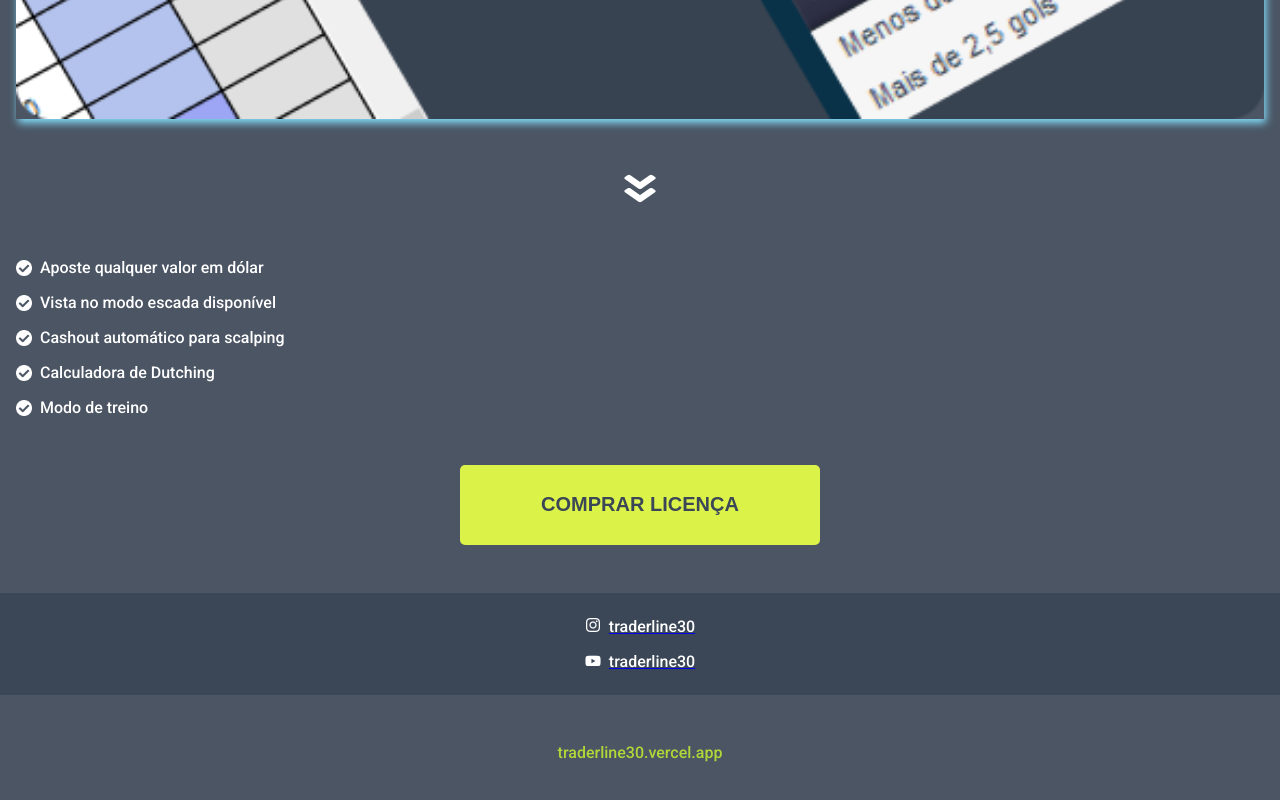
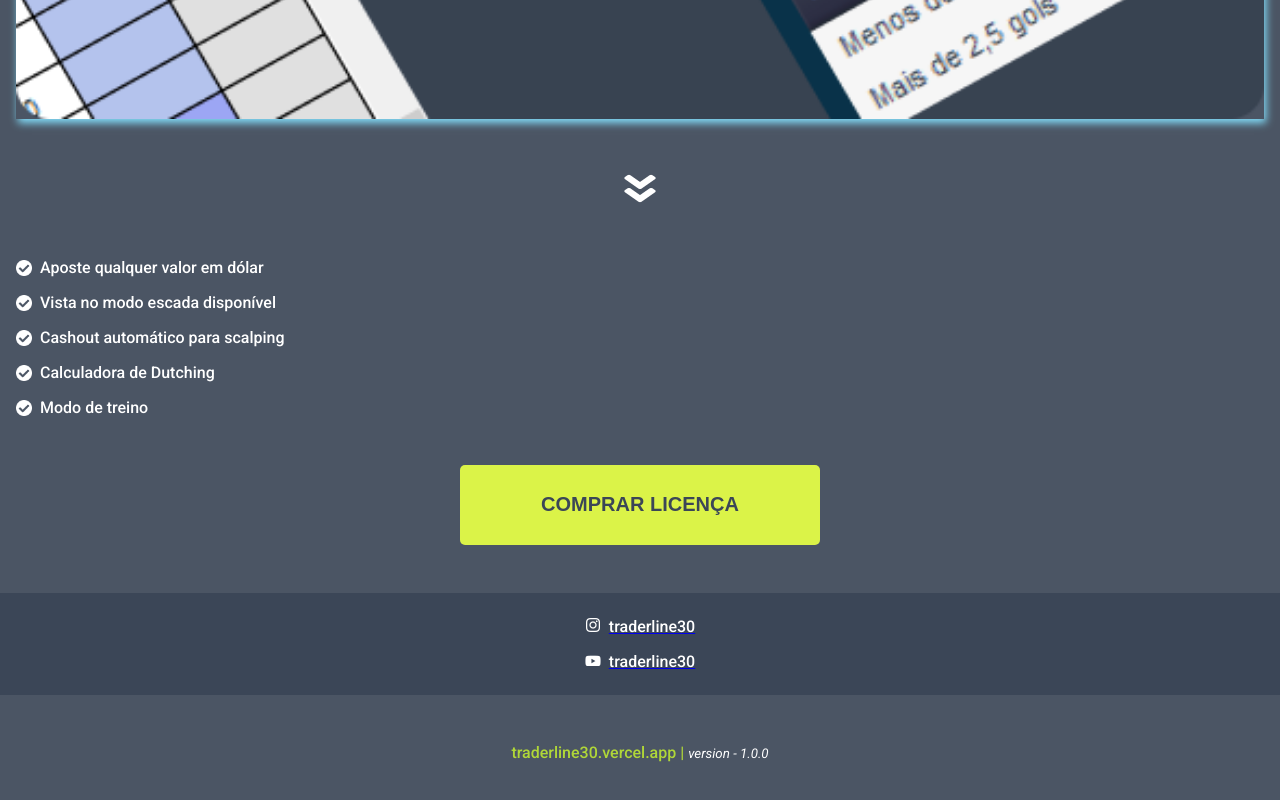
Before and after one commit to eddev13/traderline30, a plain HTML site: page index.html in a window 1280 px wide. Shown: the part 1003-1803 px from the top of the page. Drawn offline with Linux system fonts and the light colour scheme.

Commit message:
include google verification

```diff
--- a/assets/css/style.scss
+++ b/assets/css/style.scss
@@ -180,5 +180,10 @@ footer {
         text-align: center;
         display: block;
         font-family: "Roboto", serif;
+
+        small{
+            color: $white-color;
+            font-style: italic;
+        }
     }
 }
--- a/index.html
+++ b/index.html
@@ -11,6 +11,7 @@
     <meta name="description"
         content="Com o traderline30 você utiliza o software da versão 2.0 por 30 dias &#128504; por apenas R$ 14,90!">
     <meta name="keywords" content="traderline30, traderline, trade, trade esportivo, software para trade, betfair ">
+    <meta name="google-site-verification" content="pwjY7KGpfDwAcg0nZB32UW5G4BrGUDli7PoemE4-pro" />
     <title>Traderline30 | Licença 30 dias &#128504; </title>
 </head>
 
@@ -83,7 +84,7 @@
 
 
     <footer>
-        <span><strong>traderline30</strong>.vercel.app</span>
+        <span><strong>traderline30</strong>.vercel.app | <small>version - 1.0.0</small></span>
     </footer>
 
 
```
Also changed, not shown: assets/css/style.css, 1 other file.
